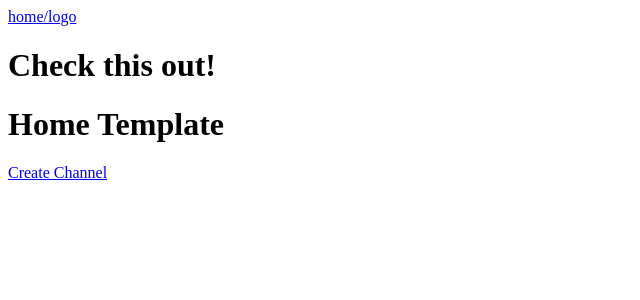
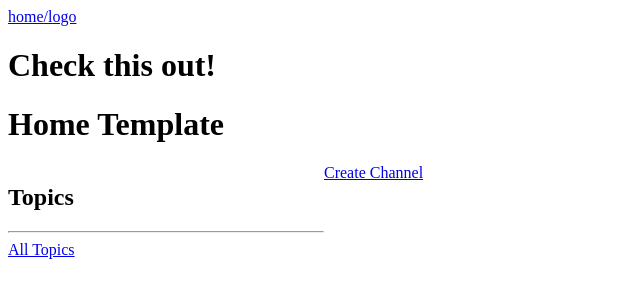
Before and after one commit to danio86/SlackBook, a Django app: template base/templates/base/index.html in a window 1280 px wide. Shown: the top 300 px of the page, without its empty margins (0-640 px from the left). Run offline with Django 3.2, Linux system fonts and the light colour scheme; the template is opened without the code that fills it, so the values that code supplies are empty.

Commit message:
add topic filter by channel

```diff
--- a/base/templates/base/index.html
+++ b/base/templates/base/index.html
@@ -4,9 +4,37 @@
 {% block content %}
     <h1>Home Template</h1>
 
-    <div>
+    <style>
+        .home{
+            display: grid;
+            grid-template-columns: 1fr 3fr;
+            /* fr = fractions */
+        }
+    </style>
 
-        <a href="{% url 'create-channel' %} ">Create Channel</a>
+    <div class="home">
+
+
+        <div>
+            <h2>Topics</h2>
+            <hr>
+
+            <div>
+                <a href="{% url 'home' %}">All Topics</a>
+            </div>
+
+            {% for topic in topics %}
+                <div>
+                    <a href="{% url 'home' %}?r{{topic.title}}">{{topic.title}}</a>
+                    <!-- this leads to the home-page with the url-endig of ?r=topic.title (e.x. pizza) -->
+                    <!-- r = request couls be any letter -->
+                </div>
+            {% endfor %}
+
+        </div>
+
+        <div>
+            <a href="{% url 'create-channel' %} ">Create Channel</a>
 
         <div>
             {% for topic in channels %}
@@ -25,6 +53,10 @@
             {% endfor %}
          </div>
 
+        </div>
+
+
+
     </div>
 
 {% endblock %}
```
Also changed, not shown: base/views.py (+11 -3 lines).
